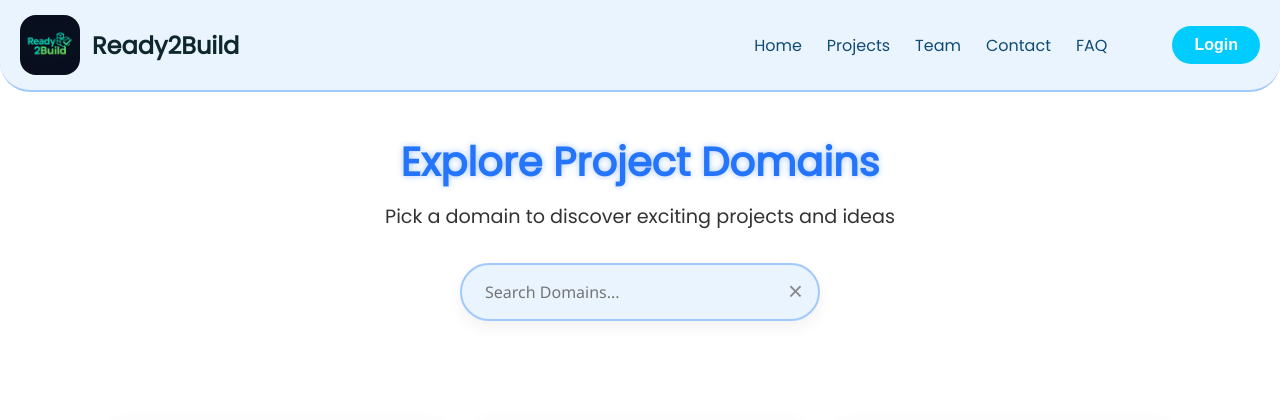
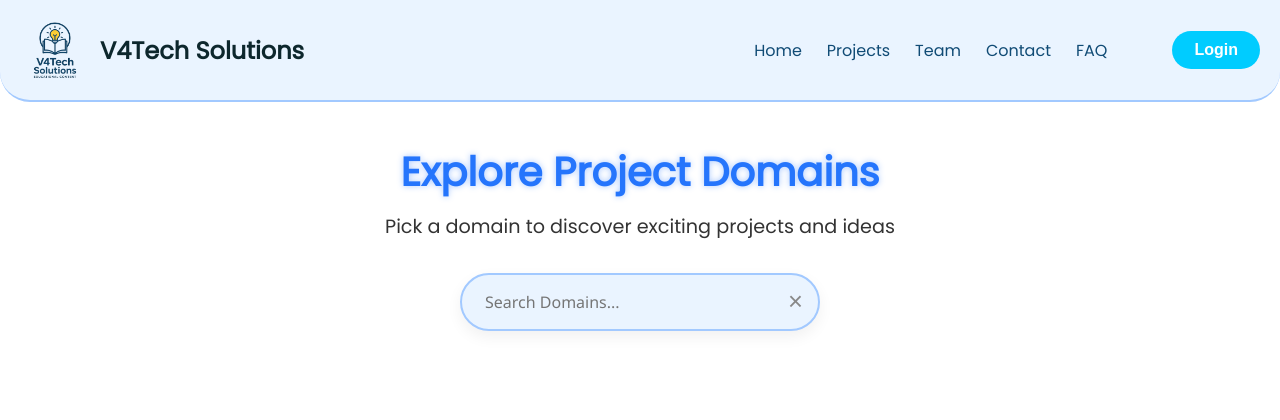
Before and after one commit to prathamssalian/V4Tech-Solution, a Flask app: page /home in a window 1280 px wide. Shown: the top 420 px of the page. Run offline with Flask 3, Linux system fonts and the light colour scheme; some libraries are stand-ins or nearby versions.

```diff
--- a/app.py
+++ b/app.py
@@ -131,10 +131,10 @@ def contact():
             conn.commit()
             cursor.close()
             conn.close()
-            flash("Message stored successfully!", "success")
+            flash("Message sent successfully!", "success")
         except Exception as e:
             print("DB Error:", e)
-            flash("Message stored successfully!", "error")
+            flash("Message sent successfully!", "error")
 
         # Optional: Also send email
         try:
--- a/templates/index.html
+++ b/templates/index.html
@@ -5,7 +5,7 @@
       <meta charset="UTF-8">
       <meta name="viewport" content="width=device-width, initial-scale=1.0">
       <title>Project Bank - Domains</title>
-      <link rel="icon" type="image/png" href="{{ url_for('static', filename='images/logo.png') }}">
+      <link rel="icon" type="image/png" href="{{ url_for('static', filename='images/logo1.png') }}">
       <link href="https://fonts.googleapis.com/css2?family=Poppins&display=swap" rel="stylesheet">
       <link rel="stylesheet" href="https://cdnjs.cloudflare.com/ajax/libs/font-awesome/6.5.0/css/all.min.css" />
 
@@ -94,11 +94,11 @@
             align-items: center;
          }
          .navbar-left img {
-            height: 60px;
-            width: 60px;
+            height: 70px;
+            width: 70px;
             object-fit: cover;
             border-radius: 16px;
-            margin-right: 12px;
+            margin-right: 10px;
          }
          .navbar-left span {
             font-size: 24px;
@@ -963,8 +963,8 @@
 
       <div class="desktop-nav">
          <div class="navbar-left">
-            <img src="/static/images/logo.png" alt="Logo">
-            <span>Ready2Build</span>
+            <img src="/static/images/logo1.png" alt="Logo">
+            <span>V4Tech Solutions</span>
          </div>
 
          <div class="nav-links">
@@ -1221,7 +1221,7 @@
                We reserve the right to update these Terms and Conditions at any time. Changes will be reflected on this page.
             </p>
 
-            <p><strong>Last updated:</strong> July 6, 2025</p>
+            <p><strong>Last updated:</strong> September 1, 2025</p>
             <div class="close-btn">
                <button onclick="closeTermsPopup()">Close</button>
             </div>
@@ -1274,7 +1274,7 @@
                We may update this Privacy Policy to reflect changes in our practices. Updates will be posted here, and we encourage you to review this page periodically.
             </p>
 
-            <p><strong>Last updated:</strong> July 6, 2025</p>
+            <p><strong>Last updated:</strong> September 1, 2025</p>
             <div class="close-btn">
                <button onclick="closePrivacyPopup()">Close</button>
             </div>
--- a/templates/welcome.html
+++ b/templates/welcome.html
@@ -186,7 +186,7 @@
             width: 0;
             }
             to {
-            width: 20ch;
+            width: 30ch;
             }
          }
 
@@ -233,7 +233,7 @@
    <body>
       <div class="content">
          <div class="content1">
-            <h1 class="cyber">Welcome to V4Tech...</h1>
+            <h1 class="cyber">Welcome to V4Tech Solutions...</h1>
          </div>
          <p class="p1">Explore top-level projects across multiple domains</p>
          <a href="{{ url_for('index') }}">
```
Also changed, not shown: static/images/logo1.png (added).
